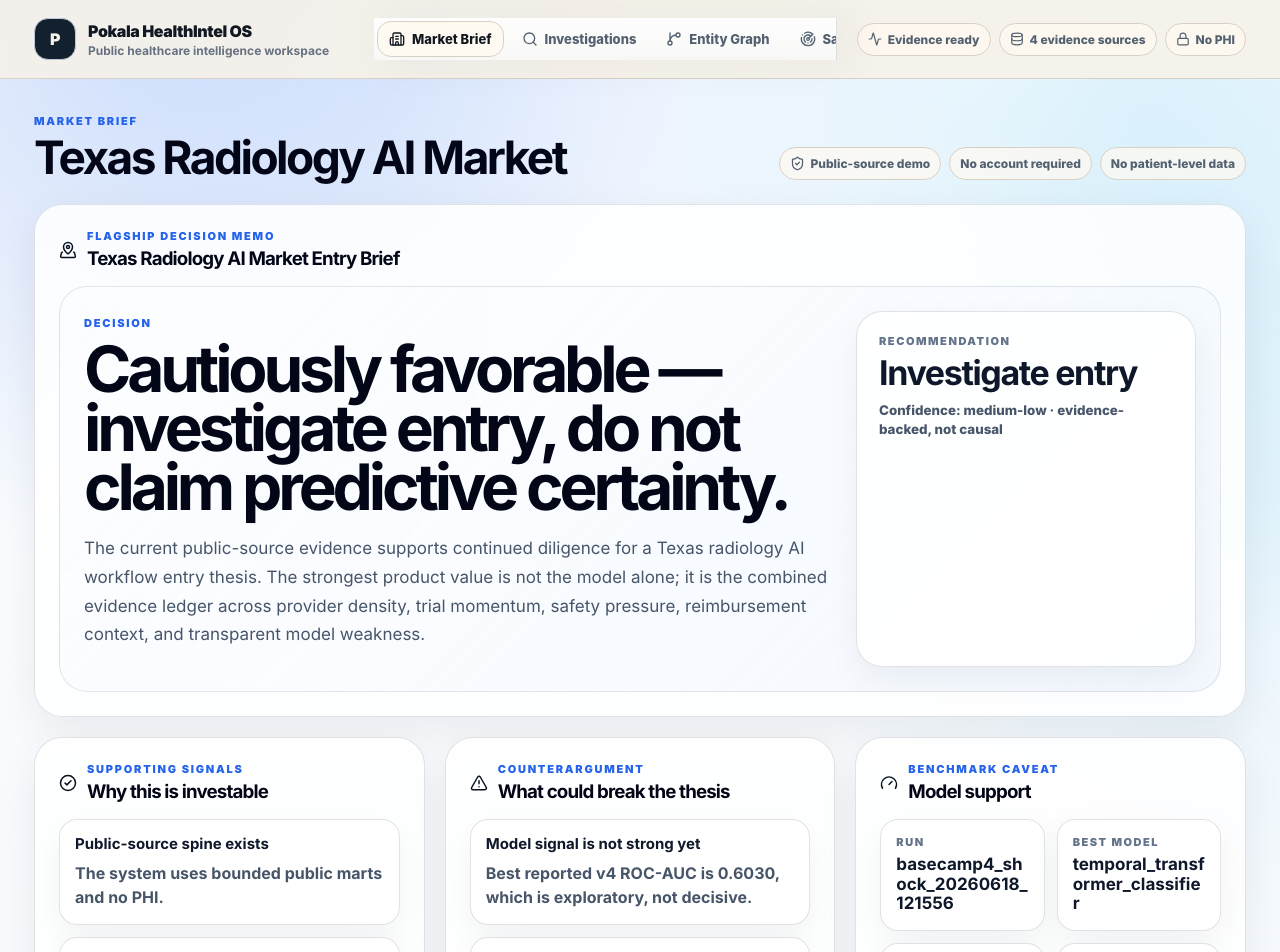
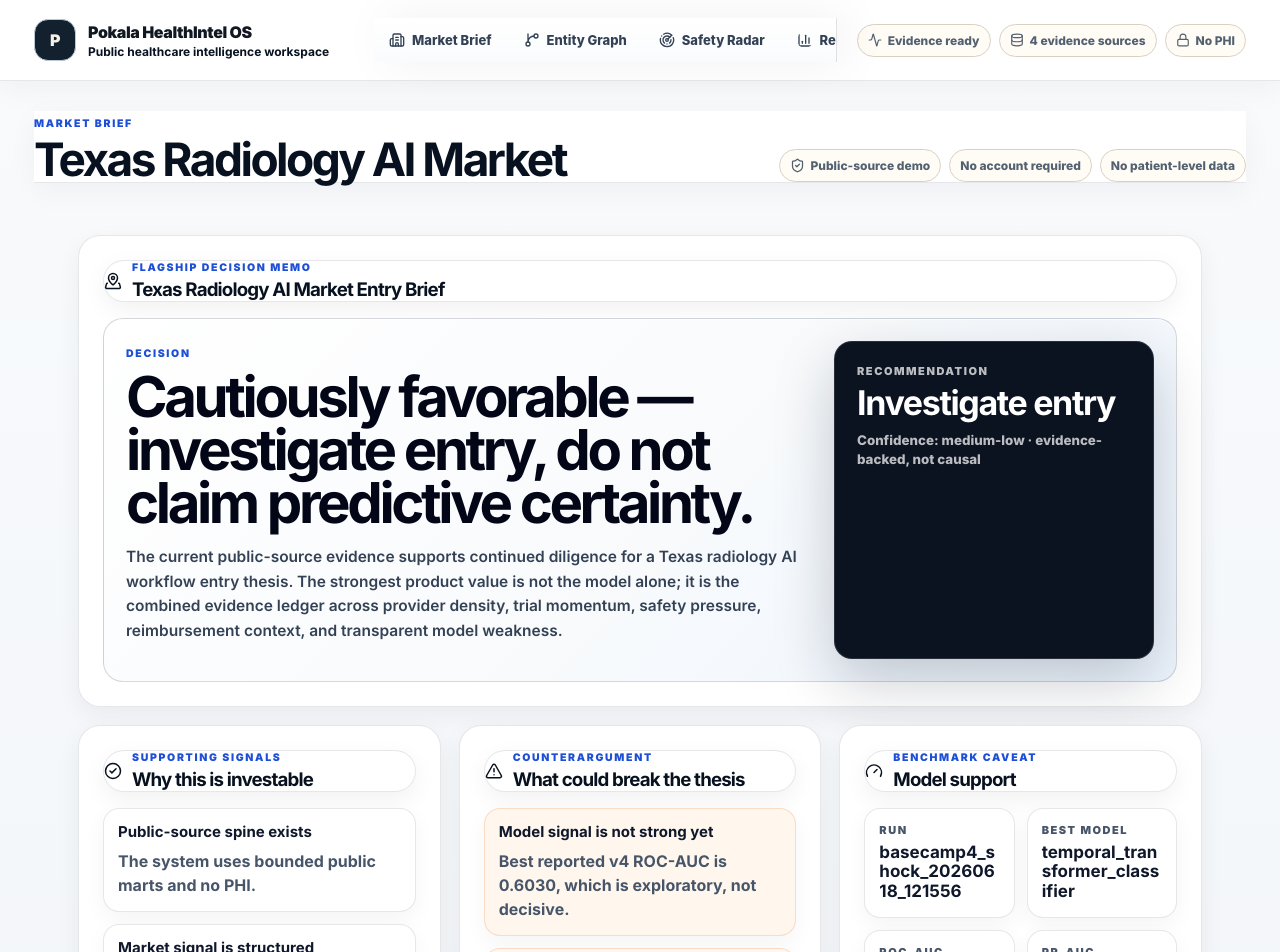
Before and after one commit to KrishnaSaiPokala/pokala-healthintel-os, a React (Vite) app in the folder apps/web/: page / in a window 1280 px wide. Shown: the top 952 px of the page. Built offline with nearby package versions, Linux system fonts and the light colour scheme.

Commit message:
Apply enterprise SaaS visual system

```diff
--- a/apps/web/src/app/navigation.ts
+++ b/apps/web/src/app/navigation.ts
@@ -10,8 +10,7 @@ export interface NavItem {
 
 export const navItems: NavItem[] = [
 
-  { id: 'market', label: 'Market Brief', icon: Building2 },{ id: 'investigations', label: 'Investigations', icon: Search },
-  { id: 'graph', label: 'Entity Graph', icon: GitBranch },
+  { id: 'market', label: 'Market Brief', icon: Building2 },{ id: 'graph', label: 'Entity Graph', icon: GitBranch },
   { id: 'safety', label: 'Safety Radar', icon: Radar },
   { id: 'reimbursement', label: 'Reimbursement', icon: BarChart3 },
   { id: 'model', label: 'Model Lab', icon: BrainCircuit },
--- a/apps/web/src/styles/global.css
+++ b/apps/web/src/styles/global.css
@@ -1637,3 +1637,395 @@ tbody tr:hover {
 }
 
 /* === SAAS VISIBLE V1 END === */
+
+
+/* === TRUE ENTERPRISE SAAS V1 START === */
+
+:root {
+  --ent-bg: #f5f7fb;
+  --ent-surface: #ffffff;
+  --ent-surface-2: #f8fafc;
+  --ent-ink: #07111f;
+  --ent-muted: #475569;
+  --ent-soft: #64748b;
+  --ent-line: rgba(15, 23, 42, .10);
+  --ent-line-strong: rgba(15, 23, 42, .16);
+  --ent-blue: #1d4ed8;
+  --ent-blue-2: #2563eb;
+  --ent-navy: #0b1220;
+  --ent-radius-xl: 22px;
+  --ent-radius-lg: 16px;
+  --ent-shadow: 0 18px 50px rgba(15, 23, 42, .08);
+  --ent-shadow-soft: 0 8px 24px rgba(15, 23, 42, .055);
+}
+
+html,
+body {
+  min-height: 100%;
+  background: var(--ent-bg) !important;
+  color: var(--ent-ink) !important;
+  -webkit-font-smoothing: antialiased;
+  text-rendering: geometricPrecision;
+}
+
+/* Kill the paper/notebook mockup feel */
+body::before,
+body::after,
+.appShell::before,
+.appShell::after,
+.app-shell::before,
+.app-shell::after,
+.shell::before,
+.shell::after,
+main::before,
+main::after {
+  opacity: 0 !important;
+  pointer-events: none !important;
+}
+
+/* Main app background: dense SaaS, not blank canvas */
+main,
+.main,
+[class*="main"],
+[class*="Main"],
+.dashboardShell,
+.appShell,
+.app-shell,
+.shell {
+  background:
+    linear-gradient(180deg, #f8fafc 0%, #eef2f7 100%) !important;
+}
+
+/* Compact top/product chrome */
+header,
+.topbar,
+[class*="header"],
+[class*="Header"],
+[class*="topbar"],
+[class*="Topbar"] {
+  background: rgba(255,255,255,.96) !important;
+  border-bottom: 1px solid var(--ent-line) !important;
+  box-shadow: 0 8px 30px rgba(15,23,42,.045) !important;
+  backdrop-filter: blur(18px);
+}
+
+/* Navigation must feel like SaaS tabs */
+nav,
+[class*="nav"],
+[class*="Nav"] {
+  gap: 8px !important;
+}
+
+nav button,
+[class*="nav"] button,
+[class*="Nav"] button {
+  min-height: 38px !important;
+  border: 1px solid transparent !important;
+  border-radius: 12px !important;
+  color: #334155 !important;
+  font-weight: 850 !important;
+  background: transparent !important;
+  transition: all .16s ease !important;
+}
+
+nav button:hover,
+[class*="nav"] button:hover,
+[class*="Nav"] button:hover {
+  color: #0f172a !important;
+  background: #f1f5f9 !important;
+  border-color: var(--ent-line) !important;
+  transform: translateY(-1px);
+}
+
+nav button[aria-current="page"],
+nav button[data-active="true"],
+[class*="active"],
+[class*="Active"] {
+  color: #0f172a !important;
+}
+
+/* Page density */
+.gridPage {
+  max-width: 1180px !important;
+  margin: 0 auto !important;
+  padding: 28px 28px 60px !important;
+  gap: 18px !important;
+}
+
+/* Reduce the giant empty hero zones */
+.gridPage > :first-child {
+  margin-top: 0 !important;
+}
+
+.gridPage h1,
+.gridPage h2 {
+  max-width: 980px;
+}
+
+.gridPage h1,
+.briefHero h2,
+.modelVerdictCopy h2 {
+  font-size: clamp(34px, 4.4vw, 58px) !important;
+  line-height: .94 !important;
+  letter-spacing: -.06em !important;
+  color: #020617 !important;
+}
+
+/* Enterprise card system */
+.gridPage > section,
+.gridPage > article,
+.panel,
+.card,
+[class*="Panel"],
+[class*="panel"],
+[class*="Card"],
+[class*="card"] {
+  background: var(--ent-surface) !important;
+  border: 1px solid var(--ent-line) !important;
+  border-radius: var(--ent-radius-xl) !important;
+  box-shadow: var(--ent-shadow-soft) !important;
+  backdrop-filter: none !important;
+}
+
+.gridPage > section:hover,
+.gridPage > article:hover,
+.panel:hover,
+.card:hover,
+[class*="Panel"]:hover,
+[class*="Card"]:hover {
+  box-shadow: var(--ent-shadow) !important;
+}
+
+/* Avoid washed-out content */
+p,
+li,
+span,
+td,
+small {
+  color: inherit;
+}
+
+.gridPage p {
+  color: var(--ent-muted) !important;
+  font-size: 15.5px !important;
+  line-height: 1.58 !important;
+}
+
+h1,
+h2,
+h3,
+h4,
+strong {
+  color: var(--ent-ink) !important;
+}
+
+/* Kicker labels */
+.sectionKicker,
+.eyebrow,
+[class*="eyebrow"],
+[class*="Eyebrow"],
+[class*="kicker"],
+[class*="Kicker"] {
+  color: var(--ent-blue) !important;
+  font-size: 10.5px !important;
+  font-weight: 950 !important;
+  letter-spacing: .16em !important;
+  text-transform: uppercase !important;
+}
+
+/* Market brief hero: product, not poster */
+.marketBrief .briefHero,
+.modelLabPolished .modelVerdict {
+  display: grid !important;
+  grid-template-columns: minmax(0, 1fr) 320px !important;
+  gap: 20px !important;
+  align-items: stretch !important;
+  background:
+    linear-gradient(135deg, #ffffff 0%, #f8fafc 54%, #eef6ff 100%) !important;
+  border: 1px solid var(--ent-line-strong) !important;
+  border-radius: 20px !important;
+  padding: 22px !important;
+  box-shadow: inset 0 1px 0 rgba(255,255,255,.85) !important;
+}
+
+.briefHero p,
+.modelVerdictCopy p {
+  max-width: 820px !important;
+  color: #334155 !important;
+  font-weight: 620 !important;
+}
+
+/* Strong decision card */
+.briefDecisionCard {
+  background: var(--ent-navy) !important;
+  color: white !important;
+  border: 1px solid rgba(255,255,255,.12) !important;
+  border-radius: 18px !important;
+  box-shadow: 0 22px 60px rgba(15,23,42,.22) !important;
+}
+
+.briefDecisionCard span,
+.briefDecisionCard small {
+  color: rgba(255,255,255,.72) !important;
+}
+
+.briefDecisionCard strong {
+  color: white !important;
+}
+
+/* Cards inside pages */
+.briefStack article,
+.briefQuestions article,
+.briefMetricGrid article,
+.modelScoreboard article,
+.modelMetricGrid article,
+.runDesignStack article,
+.verdictBanner {
+  background: #ffffff !important;
+  border: 1px solid var(--ent-line) !important;
+  border-radius: 16px !important;
+  box-shadow: 0 8px 22px rgba(15,23,42,.045) !important;
+  padding: 14px !important;
+}
+
+.briefStack article strong,
+.briefQuestions article strong,
+.briefMetricGrid article strong,
+.modelMetricGrid article strong,
+.runDesignStack article strong,
+.modelScoreboard article strong {
+  color: #0f172a !important;
+}
+
+.briefStack article span,
+.briefQuestions article span,
+.verdictBanner span,
+.briefMetricGrid article span,
+.modelMetricGrid article span,
+.runDesignStack article span,
+.modelScoreboard article span {
+  color: #475569 !important;
+}
+
+/* Safety/counterargument warning cards */
+.briefStack.danger article {
+  background: #fff7ed !important;
+  border-color: rgba(234, 88, 12, .18) !important;
+}
+
+/* Ledger/evidence overlap prevention */
+.briefEvidenceList,
+.briefBoundary,
+.boundaryList,
+.runHistoryLine {
+  position: relative !important;
+  z-index: 1 !important;
+  display: flex !important;
+  flex-wrap: wrap !important;
+  gap: 10px !important;
+  margin-top: 10px !important;
+}
+
+.briefEvidenceList span,
+.briefBoundary span,
+.boundaryList span,
+.runHistoryLine span {
+  display: inline-flex !important;
+  align-items: center !important;
+  min-height: 34px !important;
+  border: 1px solid var(--ent-line) !important;
+  background: #ffffff !important;
+  color: #1f2937 !important;
+  border-radius: 999px !important;
+  padding: 9px 12px !important;
+  font-size: 12.5px !important;
+  font-weight: 850 !important;
+  box-shadow: 0 6px 18px rgba(15,23,42,.045) !important;
+}
+
+/* Tables: enterprise data app */
+.modelTableWrap,
+.tableWrap,
+[class*="TableWrap"] {
+  width: 100% !important;
+  overflow-x: auto !important;
+  border: 1px solid var(--ent-line) !important;
+  border-radius: 18px !important;
+  background: #ffffff !important;
+}
+
+table,
+.modelTable,
+.polishedTable {
+  width: 100% !important;
+  min-width: 840px !important;
+  border-collapse: collapse !important;
+  background: #ffffff !important;
+}
+
+th {
+  background: #f8fafc !important;
+  color: #64748b !important;
+  font-size: 10.5px !important;
+  font-weight: 950 !important;
+  letter-spacing: .13em !important;
+  text-transform: uppercase !important;
+  border-bottom: 1px solid var(--ent-line) !important;
+}
+
+td {
+  color: #1f2937 !important;
+  font-size: 13.5px !important;
+  font-weight: 760 !important;
+  border-bottom: 1px solid rgba(15,23,42,.075) !important;
+}
+
+tbody tr:hover {
+  background: #f8fafc !important;
+}
+
+/* Metric bar/chart section: make it less toy-like */
+[class*="bar"],
+[class*="Bar"] {
+  border-radius: 999px !important;
+}
+
+/* Prevent giant trailing whitespace where possible */
+.gridPage > section:last-child,
+.gridPage > article:last-child {
+  margin-bottom: 0 !important;
+}
+
+/* Model Lab specifically */
+.modelLabPolished .modelScoreboard {
+  gap: 10px !important;
+}
+
+.modelLabPolished .modelScoreboard article strong {
+  font-size: 20px !important;
+}
+
+.modelLabPolished .verdictBanner {
+  background: #f8fafc !important;
+}
+
+/* Mobile */
+@media (max-width: 980px) {
+  .gridPage {
+    padding: 18px 16px 44px !important;
+  }
+
+  .marketBrief .briefHero,
+  .modelLabPolished .modelVerdict {
+    grid-template-columns: 1fr !important;
+    padding: 16px !important;
+  }
+
+  .gridPage h1,
+  .briefHero h2,
+  .modelVerdictCopy h2 {
+    font-size: clamp(30px, 11vw, 44px) !important;
+  }
+}
+
+/* === TRUE ENTERPRISE SAAS V1 END === */
--- a/apps/web/src/types/intelligence.ts
+++ b/apps/web/src/types/intelligence.ts
@@ -8,6 +8,7 @@ export type IntelligenceView =
   | 'model'
   | 'evidence'
   | 'data';
+
 
 
 
```
Also changed, not shown: 1 other file (tests, documents, lock files or other folders).
